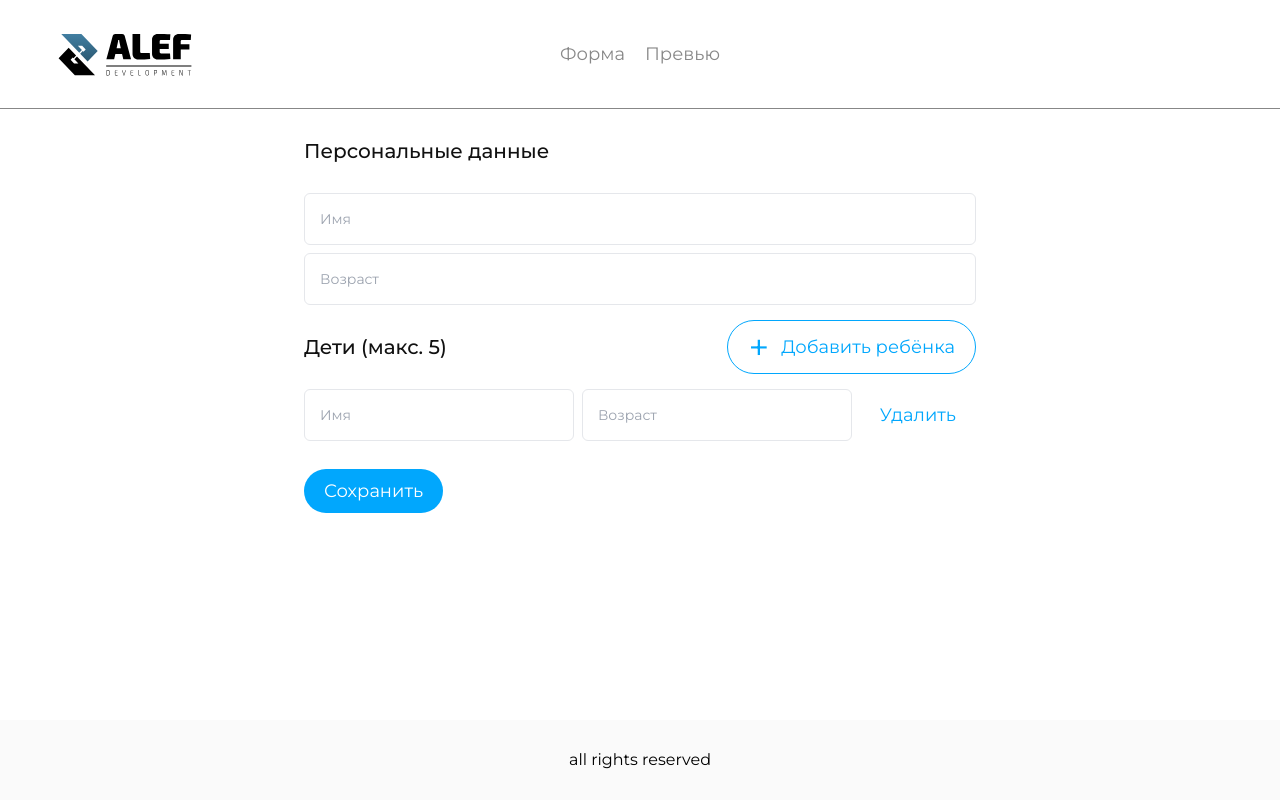
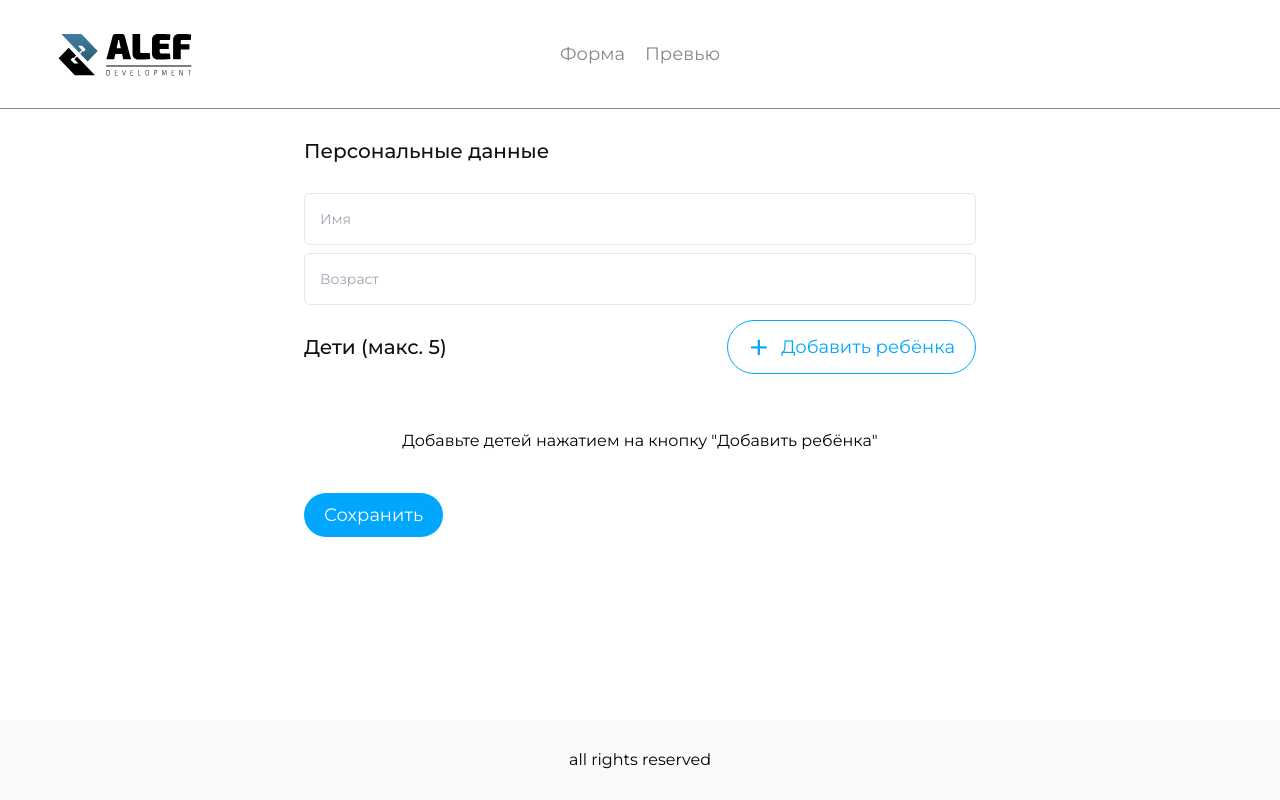
Before and after one commit to VlaDick2008/alef-test-work, a Vue app: page /form in a window 1280 px wide. Built offline with nearby package versions, Linux system fonts and the light colour scheme.

Commit message:
Сделал базовый функционал добавления детей + немного красоты

```diff
--- a/src/App.vue
+++ b/src/App.vue
@@ -13,7 +13,7 @@ import { RouterLink, RouterView } from "vue-router";
 
   <RouterView />
 
-  <footer class="bg-[#FAFAFA] absolute bottom-0 text-center w-full p-7">all rights reserved</footer>
+  <footer class="bg-[#FAFAFA] absolute top-[calc(100vh-80px)] text-center w-full p-7">all rights reserved</footer>
 </template>
 
 <style></style>
--- a/src/components/SharedButton.vue
+++ b/src/components/SharedButton.vue
@@ -1,8 +1,8 @@
 <template>
-  <button :class="cn('flex items-center px-5 py-2 text-lg rounded-full', {
-    'bg-accent text-white': variant === 'primary',
-    'text-accent border border-accent bg-white': variant === 'outline',
-    'text-accent border-0 bg-transparent': variant === 'ghost',
+  <button :class="cn('flex items-center px-5 py-2 text-lg rounded-full transition-colors', {
+    'bg-accent text-white hover:bg-accent/85': variant === 'primary',
+    'text-accent border border-accent bg-white hover:bg-accent/5': variant === 'outline',
+    'text-accent border-0 bg-transparent hover:underline': variant === 'ghost',
   })" :type="type">
     <slot />
   </button>
--- a/src/views/FormView.vue
+++ b/src/views/FormView.vue
@@ -1,6 +1,9 @@
 <script setup lang="ts">
 import FormInput from '@/components/FormInput.vue';
 import SharedButton from '@/components/SharedButton.vue';
+import { reactive } from 'vue';
+
+const numberOfKids: { id: number; }[] = reactive([])
 </script>
 
 <template>
@@ -8,25 +11,30 @@ import SharedButton from '@/components/SharedButton.vue';
     <form action="">
       <h1 class="text-xl text-primary font-medium my-7">Персональные данные</h1>
       <div class="flex flex-col gap-2">
-        <FormInput html-for="parent-name" inputLabel="Имя" type="text" />
-        <FormInput html-for="parent-age" inputLabel="Возраст" type="number" />
+        <FormInput v-model="parentName" html-for="parent-name" inputLabel="Имя" type="text" />
+        <FormInput v-model="parentAge" html-for="parent-age" inputLabel="Возраст" type="number" />
       </div>
     </form>
     <form action="">
       <div class="flex w-full justify-between items-center">
         <h1 class="text-xl text-primary font-medium my-7">Дети (макс. 5)</h1>
-        <SharedButton variant="outline">
+        <SharedButton @click="numberOfKids.push({ id: Math.random() })" v-show="numberOfKids.length <= 4"
+          variant="outline">
           <span class="text-4xl mr-3 leading-none">+</span> Добавить ребёнка
         </SharedButton>
       </div>
-      <div class="flex flex-col gap-2">
-        <div class="flex gap-2 justify-between mb-5">
+      <div v-show="numberOfKids.length === 0" class="text-center py-10">Добавьте детей нажатием на кнопку "Добавить
+        ребёнка"</div>
+      <div class="flex flex-col" v-for="(kidsFormField) in numberOfKids" :key="kidsFormField.id">
+        <div class="flex gap-2 justify-between mb-3">
           <FormInput html-for="kid-1-name" class="w-full" inputLabel="Имя" type="text" />
           <FormInput html-for="kid-1-age" class="w-full" inputLabel="Возраст" type="number" />
-          <SharedButton type="submit" variant="ghost">Удалить</SharedButton>
+          <SharedButton @click="numberOfKids.splice(numberOfKids.indexOf(kidsFormField), 1)" variant="ghost">
+            Удалить
+          </SharedButton>
         </div>
-        <SharedButton class="self-start" type="submit" variant="primary">Сохранить</SharedButton>
       </div>
+      <SharedButton class="self-start" type="submit" variant="primary">Сохранить</SharedButton>
     </form>
   </main>
 </template>
```
